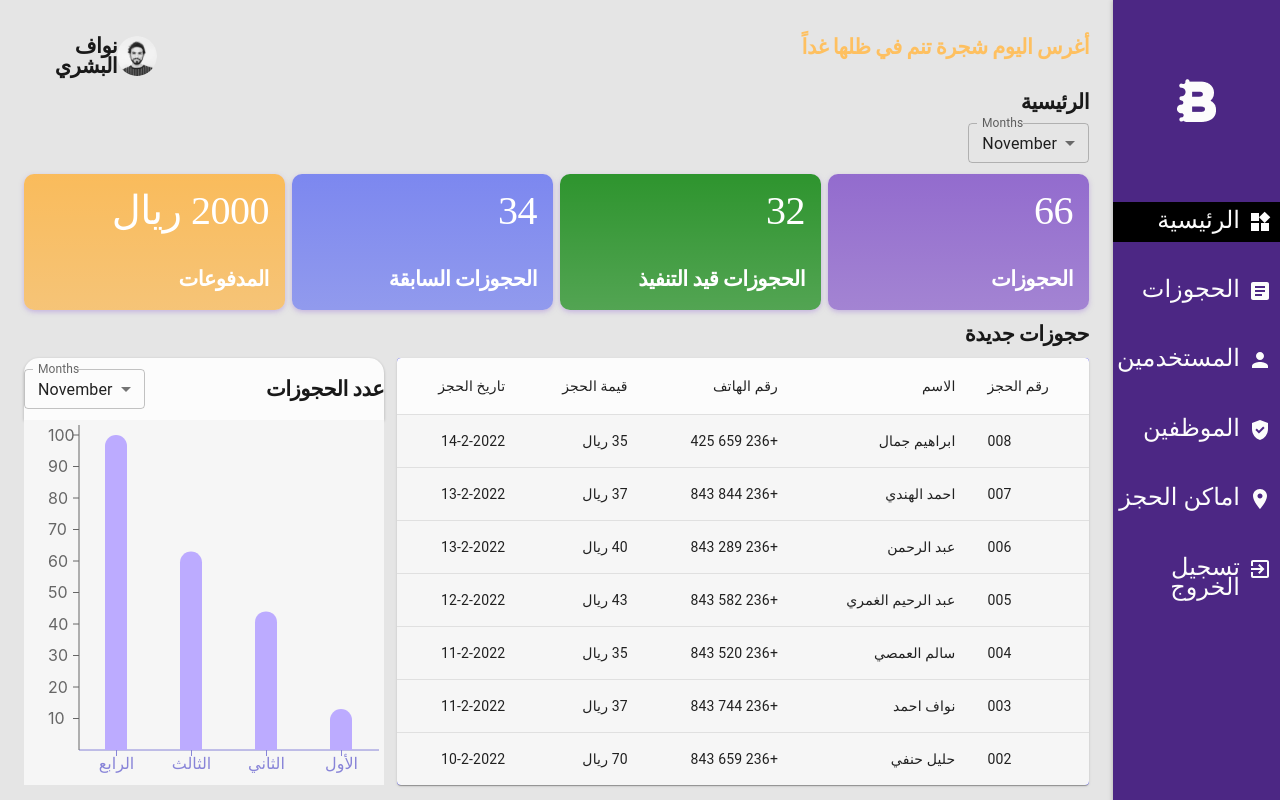
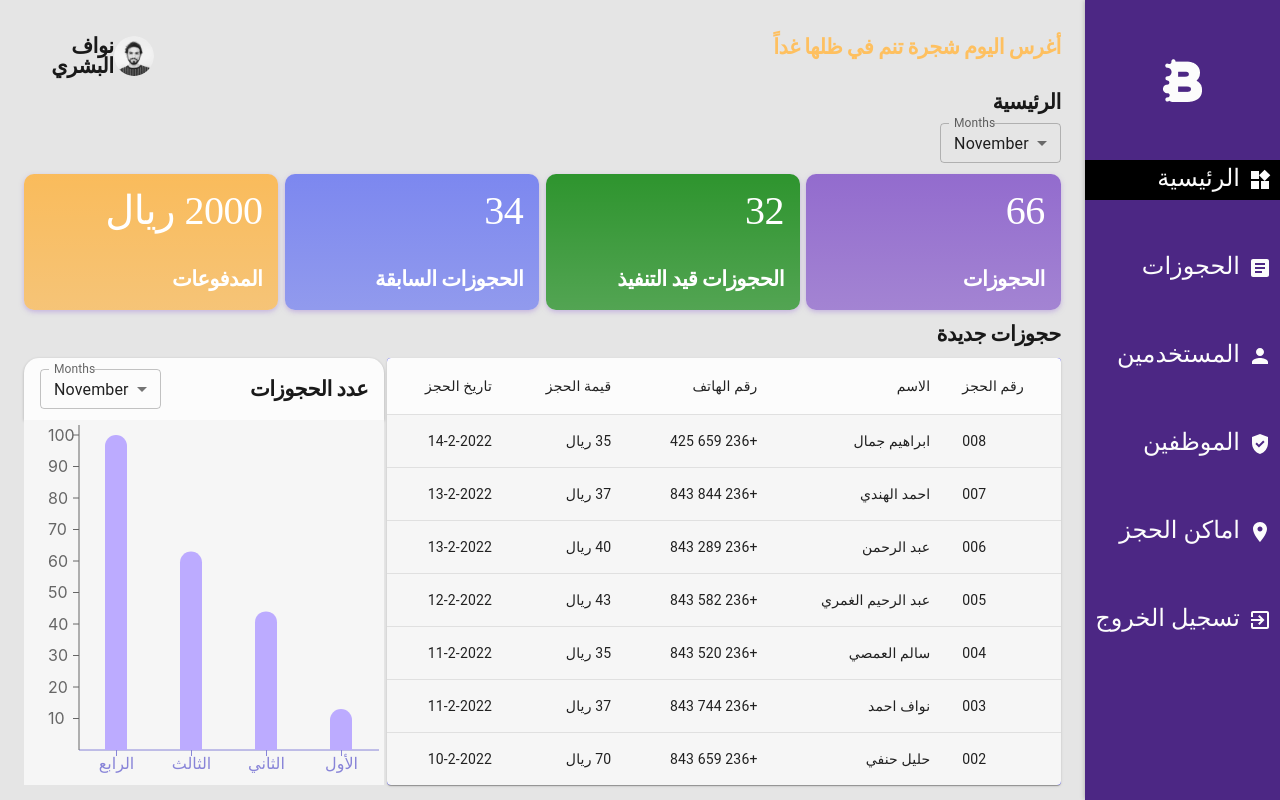
Before and after one commit to husamkamal/Chart, a React (Create React App) app: page / in a window 1280 px wide. Shown: the top 800 px of the page. Built offline with nearby package versions, Linux system fonts and the light colour scheme.

Commit message:
chart update scroll

```diff
--- a/src/Components/Content/MainContent/MainHeaderChart/MainHeaderChart.style.js
+++ b/src/Components/Content/MainContent/MainHeaderChart/MainHeaderChart.style.js
@@ -7,5 +7,7 @@ export const HeaderChert =styled(Flex)`
     width:100%;
     box-shadow: 0px 1px 3px rgba(0, 0, 0, 0.25);
     border-radius: 15px 15px 0 0  ;
+    padding:0   1rem;
+    box-sizing:border-box;
     /* margin-bottom: 1.7rem; */
 `
--- a/src/Components/SidBar/SidBar.Style.js
+++ b/src/Components/SidBar/SidBar.Style.js
@@ -4,20 +4,20 @@ import { Flex } from "../../Global.style";
 export const Sid = styled(Flex)`
   background-color: #4c2784;
   box-shadow: 0px 0px 5px rgba(0, 0, 0, 0.25);
-  width: 15%;
+  width: 18%;
   height: 100%;
   flex-direction: column;
   justify-content: flex-start;
-  align-items:flex-start;
+  align-items:center;
 
 `;
 export const Ul = styled(Flex)`
   width: 100%;
-  height: 40%;
+  height: 60%;
   flex-direction: column;
   align-items: flex-start;
   justify-content:space-between;
-  padding-bottom: 20rem;
+  list-style:none;
 `;
 export const Li = styled.li((props)=>({
 
--- a/src/Components/SidBar/SidBar.css
+++ /dev/null
@@ -1,6 +0,0 @@
-.css-1h9z7r5-MuiButtonBase-root-MuiTab-root.Mui-selected {
-    background-color: white;
-}
-.css-1h9z7r5-MuiButtonBase-root-MuiTab-root.Mui-selected{
-    color: #191919 !important;
-}
--- a/src/Global.style.js
+++ b/src/Global.style.js
@@ -9,6 +9,6 @@ export const Flex =styled.div`
     export const AppStyle=styled(Flex)`
         flex-direction:row;
         width:100%;
-        height:126vh;
+        height:100vh;
         background-color:#E5E5E5;
     `
--- a/src/Screens/Main/Main.style.js
+++ b/src/Screens/Main/Main.style.js
@@ -4,5 +4,6 @@ import { Flex } from "../../Global.style";
 export const MainScreen=styled(Flex)`
     width:100%;
     height:100%;
+    overflow:auto;
     /* background-color: blue; */
 `
```
Also changed, not shown: src/Components/Content/MainContent/ChartBar/ChartBar.js (deleted, +0 -20 lines), src/Components/Content/MainContent/ChartBar/ChartBar.style.js (deleted, +0 -35 lines).
